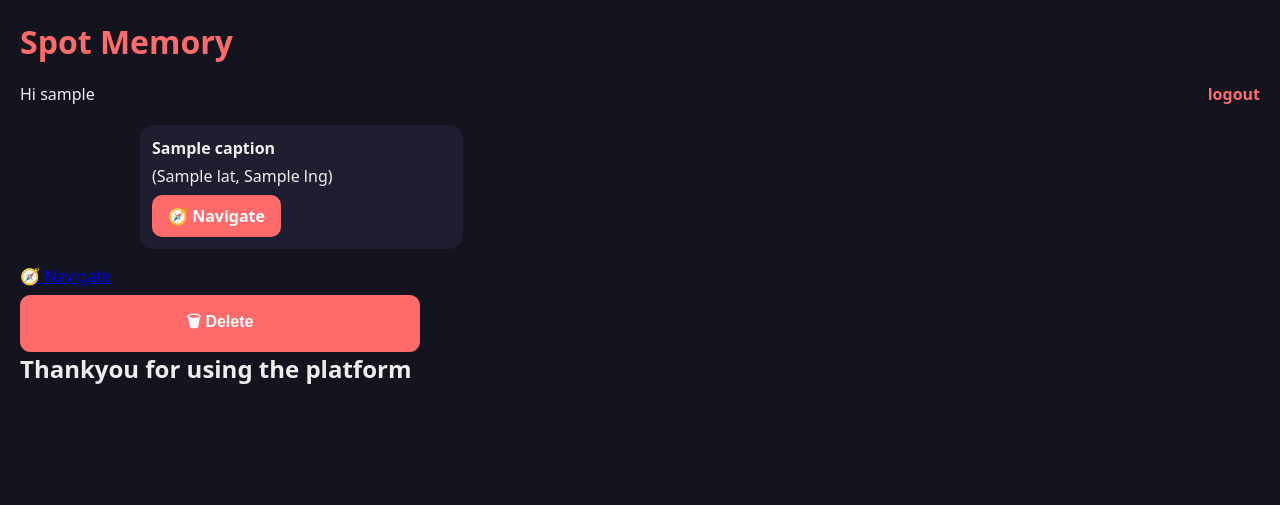
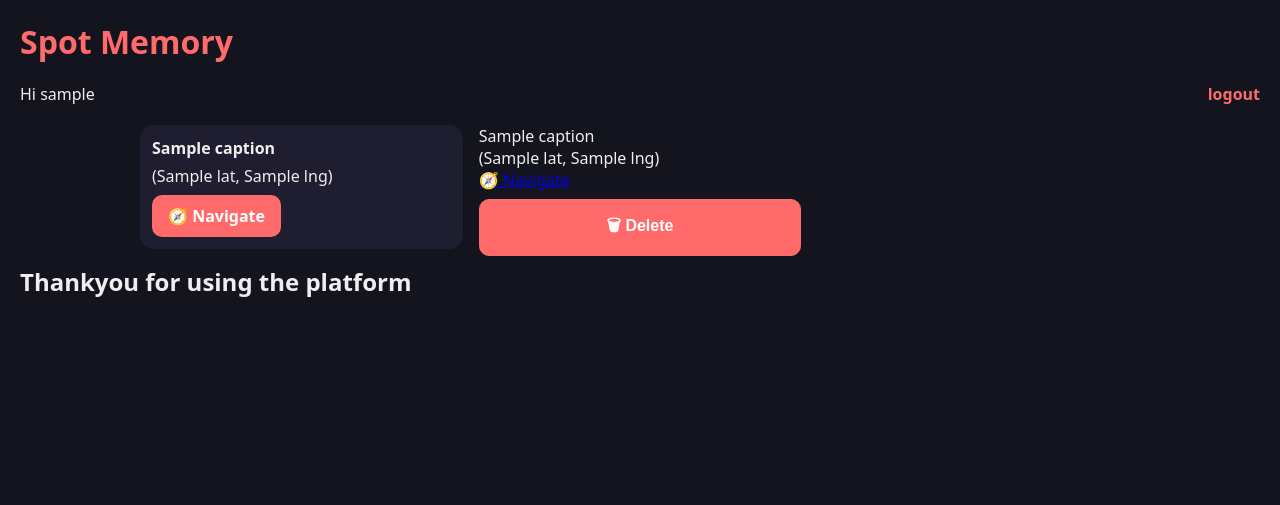
Before and after one commit to UNCHINEDALPHA/spot-memory, a Flask app: template templates/index.html in a window 1280 px wide. Shown: the top 505 px of the page. Run offline with Flask 3, Linux system fonts and the light colour scheme; the visitor is signed in with stand-in values (Sample User, id 1); the template is opened without the code that fills it: most values are stand-ins (such as "Sample title", 1, 10 or a date in 2020); some libraries are stand-ins or nearby versions.

Commit message:
Delete button : Working model

```diff
--- a/templates/index.html
+++ b/templates/index.html
@@ -24,13 +24,16 @@
             <a class="navigate-btn" href="https://www.google.com/maps/dir/?api=1&destination={{ m['lat'] }},{{ m['lng'] }}" target="_blank">🧭 Navigate</a>
         </div>
     </div>
+    <div class="content">
+        <div class="caption">{{ m["caption"] }}</div>
+        <div>({{ m["lat"] }}, {{ m["lng"] }})</div>
+        <a class="navigate-btn" href="https://www.google.com/maps/dir/?api=1&destination={{ m['lat'] }},{{ m['lng'] }}" target="_blank">🧭 Navigate</a>
+        <form action="{{ url_for('delete', memory_id=m['id']) }}" method="POST" onsubmit="return confirm('Delete this memory? This cannot be undone.');">
+            <button type="submit" class="delete-btn">🗑 Delete</button>
+        </form>
+</div>
 {% endfor %}
 </div>
-
-<a class="navigate-btn" href="https://www.google.com/maps/dir/?api=1&destination={{ m['lat'] }},{{ m['lng'] }}" target="_blank">🧭 Navigate</a>
-<form action="{{ url_for('delete', memory_id=m['id']) }}" method="POST" onsubmit="return confirm('Delete this memory? This cannot be undone.');">
-    <button type="submit" class="delete-btn">🗑 Delete</button>
-</form>
 
     <h2>Thankyou for using the platform
     </h2>
```
